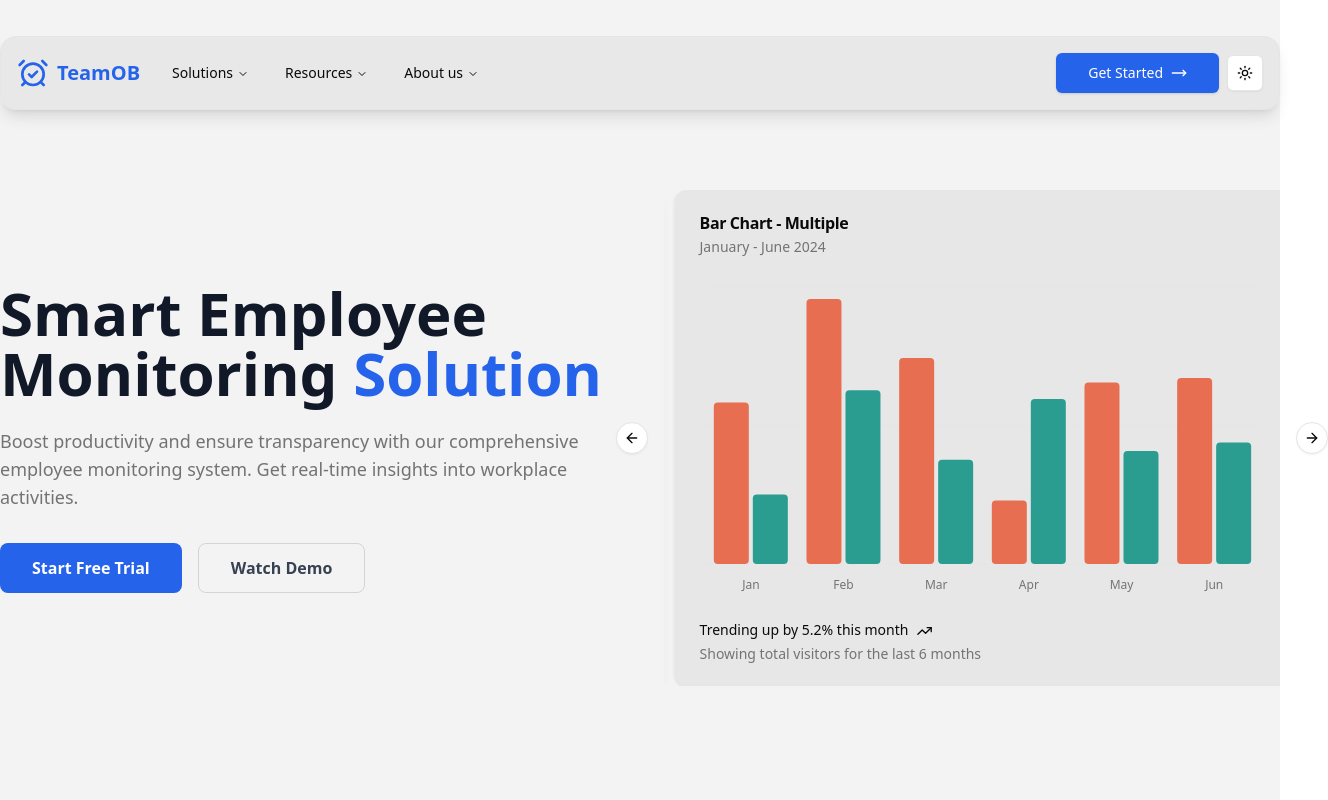
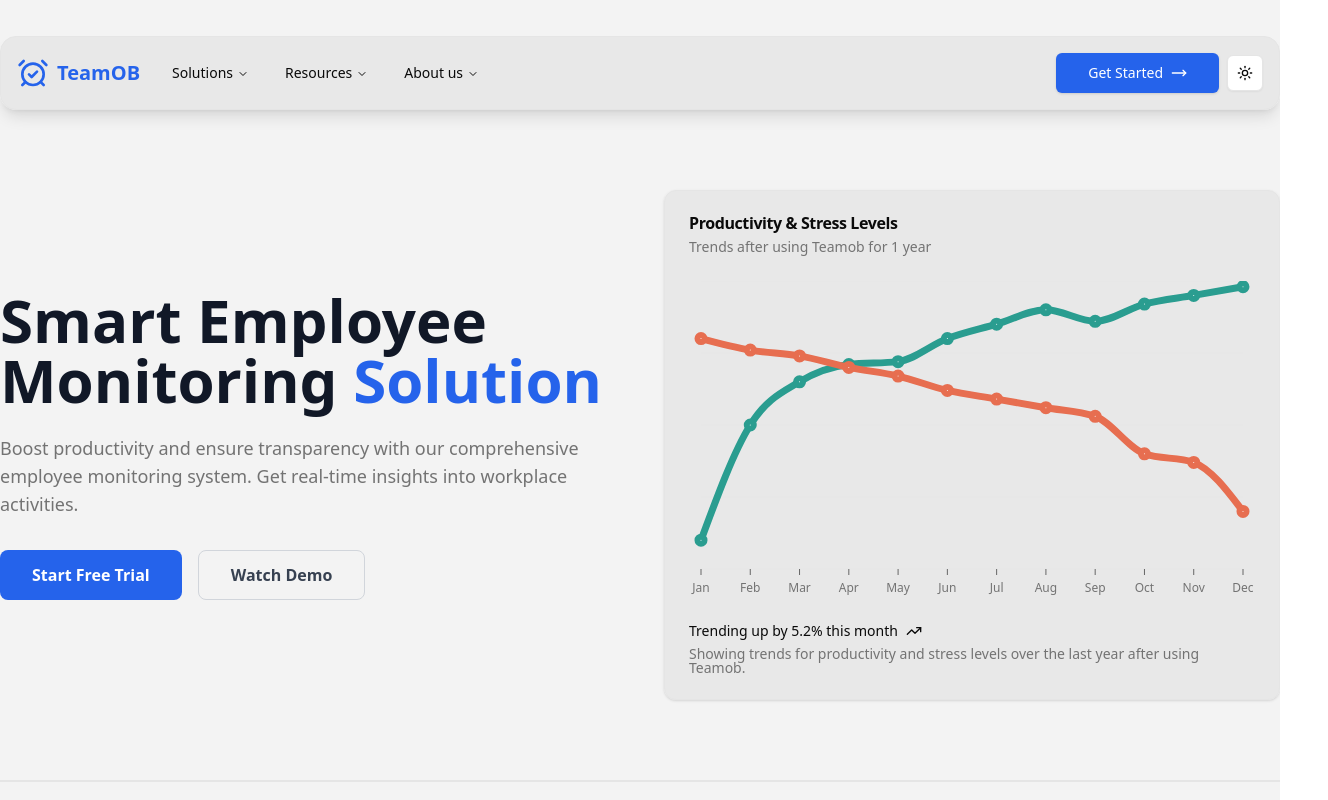
Before and after one commit to tsahil01/teamOB-homepage, a React (Vite) app: page / in a window 1280 px wide. Shown: the top 800 px of the page, 1328 px wide, since content can reach past the window. Built offline with nearby package versions, Linux system fonts and the light colour scheme.

Commit message:
major ui changes

```diff
--- a/src/components/HomePage.tsx
+++ b/src/components/HomePage.tsx
@@ -5,7 +5,7 @@ import { Navbar } from "./nav/navbar";
 
 export function Home() {
     return <>
-        <div className="flex flex-col h-screen w-screen bg-primary/5">
+        <div className="flex flex-col min-h-screen w-screen bg-primary/5">
             <main className="flex flex-col mx-auto mt-9">
                 <Navbar />
                 <HeroSection />
--- a/src/components/features/feature-component.tsx
+++ b/src/components/features/feature-component.tsx
@@ -26,7 +26,7 @@ const features = [
 
 export function Features() {
   return (
-    <section className="container py-20">
+    <section className="container py-20 p-4 border-t-2">
       <div className="text-center mb-12">
         <h2 className="text-3xl font-bold tracking-tight mb-4">
           Tools to Empower Your Team
--- a/src/components/hero/hero.tsx
+++ b/src/components/hero/hero.tsx
@@ -1,4 +1,5 @@
 
+import { RightChartThree } from "./right-chart-three";
 import { RightSide } from "./right-side-carousal";
 
 export function HeroSection() {
@@ -24,11 +25,11 @@ export function HeroSection() {
 
             <div className="flex-1 relative">
                 {/* <RightChart/> */}
-                <RightSide />
+                <RightChartThree />
 
                 {/* Background Decorative Elements */}
-                <div className="absolute -z-10 top-0 right-0 w-72 h-72 dark:bg-green-950 rounded-full blur-3xl"></div>
-                <div className="absolute -z-10 bottom-0 left-0 w-72 h-72 dark:bg-blue-950 rounded-full blur-3xl"></div>
+                {/* <div className="absolute -z-10 top-0 right-0 w-72 h-72 dark:bg-green-950 rounded-full blur-3xl"></div>
+                <div className="absolute -z-10 bottom-0 left-0 w-72 h-72 dark:bg-blue-950 rounded-full blur-3xl"></div> */}
             </div>
         </div>
     </>
--- a/src/components/hero/right-chart-three.tsx
+++ b/src/components/hero/right-chart-three.tsx
@@ -1,189 +1,108 @@
 "use client"
 
-import * as React from "react"
-import { Label, Pie, PieChart, Sector } from "recharts"
-import { PieSectorDataItem } from "recharts/types/polar/Pie"
+import { TrendingUp } from "lucide-react"
+import { CartesianGrid, Line, LineChart, XAxis } from "recharts"
 
 import {
   Card,
   CardContent,
   CardDescription,
+  CardFooter,
   CardHeader,
   CardTitle,
 } from "@/components/ui/card"
 import {
   ChartConfig,
   ChartContainer,
-  ChartStyle,
   ChartTooltip,
   ChartTooltipContent,
 } from "@/components/ui/chart"
-import {
-  Select,
-  SelectContent,
-  SelectItem,
-  SelectTrigger,
-  SelectValue,
-} from "@/components/ui/select"
-const desktopData = [
-  { month: "january", desktop: 186, fill: "var(--color-january)" },
-  { month: "february", desktop: 305, fill: "var(--color-february)" },
-  { month: "march", desktop: 237, fill: "var(--color-march)" },
-  { month: "april", desktop: 173, fill: "var(--color-april)" },
-  { month: "may", desktop: 209, fill: "var(--color-may)" },
-]
+
+const chartData = [
+  { month: "January", productivity: 10, stress: 80 },
+  { month: "February", productivity: 50, stress: 76 },
+  { month: "March", productivity: 65, stress: 74 },
+  { month: "April", productivity: 71, stress: 70 },
+  { month: "May", productivity: 72, stress: 67 }, // Drop in productivity
+  { month: "June", productivity: 80, stress: 62 },
+  { month: "July", productivity: 85, stress: 59 },
+  { month: "August", productivity: 90, stress: 56 },
+  { month: "September", productivity: 86, stress: 53 }, // Drop in productivity
+  { month: "October", productivity: 92, stress: 40 },
+  { month: "November", productivity: 95, stress: 37 },
+  { month: "December", productivity: 98, stress: 20 },
+];
 
 const chartConfig = {
-  visitors: {
-    label: "Visitors",
+  productivity: {
+    label: "Productivity",
+    color: "hsl(var(--chart-2))", // Use your own color here
   },
-  desktop: {
-    label: "Desktop",
-  },
-  mobile: {
-    label: "Mobile",
-  },
-  january: {
-    label: "January",
-    color: "hsl(var(--chart-1))",
-  },
-  february: {
-    label: "February",
-    color: "hsl(var(--chart-2))",
-  },
-  march: {
-    label: "March",
-    color: "hsl(var(--chart-3))",
-  },
-  april: {
-    label: "April",
-    color: "hsl(var(--chart-4))",
-  },
-  may: {
-    label: "May",
-    color: "hsl(var(--chart-5))",
+  stress: {
+    label: "Stress",
+    color: "hsl(var(--chart-1))", // Use your own color here
   },
 } satisfies ChartConfig
 
 export function RightChartThree() {
-  const id = "pie-interactive"
-  const [activeMonth, setActiveMonth] = React.useState(desktopData[0].month)
-
-  const activeIndex = React.useMemo(
-    () => desktopData.findIndex((item) => item.month === activeMonth),
-    [activeMonth]
-  )
-  const months = React.useMemo(() => desktopData.map((item) => item.month), [])
-
   return (
-    <Card data-chart={id} className="flex flex-col h-full dark:bg-black bg-primary/5">
-      <ChartStyle id={id} config={chartConfig} />
-      <CardHeader className="flex-row items-start space-y-0 pb-0">
-        <div className="grid gap-1">
-          <CardTitle>Pie Chart - Interactive</CardTitle>
-          <CardDescription>January - June 2024</CardDescription>
-        </div>
-        <Select value={activeMonth} onValueChange={setActiveMonth}>
-          <SelectTrigger
-            className="ml-auto h-7 w-[130px] rounded-lg pl-2.5"
-            aria-label="Select a value"
+    <Card className="flex-col w-full h-full bg-primary/5 z-10">
+      <CardHeader>
+        <CardTitle>
+          Productivity & Stress Levels
+        </CardTitle>
+        <CardDescription>
+        Trends after using Teamob for 1 year
+        </CardDescription>
+      </CardHeader>
+      <CardContent>
+        <ChartContainer config={chartConfig}>
+          <LineChart
+            accessibilityLayer
+            data={chartData}
+            margin={{
+              left: 12,
+              right: 12,
+            }}
           >
-            <SelectValue placeholder="Select month" />
-          </SelectTrigger>
-          <SelectContent align="end" className="rounded-xl">
-            {months.map((key) => {
-              const config = chartConfig[key as keyof typeof chartConfig]
-
-              if (!config) {
-                return null
-              }
-
-              return (
-                <SelectItem
-                  key={key}
-                  value={key}
-                  className="rounded-lg [&_span]:flex"
-                >
-                  <div className="flex items-center gap-2 text-xs">
-                    <span
-                      className="flex h-3 w-3 shrink-0 rounded-sm"
-                      style={{
-                        backgroundColor: `var(--color-${key})`,
-                      }}
-                    />
-                    {config?.label}
-                  </div>
-                </SelectItem>
-              )
-            })}
-          </SelectContent>
-        </Select>
-      </CardHeader>
-      <CardContent className="flex flex-1 justify-center pb-0">
-        <ChartContainer
-          id={id}
-          config={chartConfig}
-          className="mx-auto aspect-square w-full max-w-[300px]"
-        >
-          <PieChart>
-            <ChartTooltip
-              cursor={false}
-              content={<ChartTooltipContent hideLabel />}
+            <CartesianGrid vertical={false} />
+            <XAxis
+              dataKey="month"
+              tickLine={true}
+              axisLine={false}
+              tickMargin={8}
+              tickFormatter={(value) => value.slice(0, 3)}
             />
-            <Pie
-              data={desktopData}
-              dataKey="desktop"
-              nameKey="month"
-              innerRadius={60}
-              strokeWidth={5}
-              activeIndex={activeIndex}
-              activeShape={({
-                outerRadius = 0,
-                ...props
-              }: PieSectorDataItem) => (
-                <g>
-                  <Sector {...props} outerRadius={outerRadius + 10} />
-                  <Sector
-                    {...props}
-                    outerRadius={outerRadius + 25}
-                    innerRadius={outerRadius + 12}
-                  />
-                </g>
-              )}
-            >
-              <Label
-                content={({ viewBox }) => {
-                  if (viewBox && "cx" in viewBox && "cy" in viewBox) {
-                    return (
-                      <text
-                        x={viewBox.cx}
-                        y={viewBox.cy}
-                        textAnchor="middle"
-                        dominantBaseline="middle"
-                      >
-                        <tspan
-                          x={viewBox.cx}
-                          y={viewBox.cy}
-                          className="fill-foreground text-3xl font-bold"
-                        >
-                          {desktopData[activeIndex].desktop.toLocaleString()}
-                        </tspan>
-                        <tspan
-                          x={viewBox.cx}
-                          y={(viewBox.cy || 0) + 24}
-                          className="fill-muted-foreground"
-                        >
-                          Visitors
-                        </tspan>
-                      </text>
-                    )
-                  }
-                }}
-              />
-            </Pie>
-          </PieChart>
+            <ChartTooltip cursor={false} content={<ChartTooltipContent />} />
+            <Line
+              dataKey="productivity"
+              type="monotone"  // Monotone creates a smooth curve
+              stroke={chartConfig.productivity.color}
+              strokeWidth={7}
+              dot={true}
+            />
+            <Line
+              dataKey="stress"
+              type="monotone"  // Monotone creates a smooth curve
+              stroke={chartConfig.stress.color}
+              strokeWidth={7}
+              dot={true}
+            />
+          </LineChart>
         </ChartContainer>
       </CardContent>
+      <CardFooter>
+        <div className="flex w-full items-start gap-2 text-sm">
+          <div className="grid gap-2">
+            <div className="flex items-center gap-2 font-medium leading-none">
+              Trending up by 5.2% this month <TrendingUp className="h-4 w-4" />
+            </div>
+            <div className="flex items-center gap-2 leading-none text-muted-foreground">
+              Showing trends for productivity and stress levels over the last year after using Teamob.
+            </div>
+          </div>
+        </div>
+      </CardFooter>
     </Card>
   )
 }
--- a/src/components/hero/right-chart-two.tsx
+++ b/src/components/hero/right-chart-two.tsx
@@ -39,7 +39,7 @@ const chartConfig = {
 
 export function RightChartTwo() {
   return (
-    <Card className="flex-col w-full h-full dark:bg-black bg-primary/5">
+    <Card className="flex-col w-full h-full bg-primary/5 z-10">
       <CardHeader>
         <CardTitle>Bar Chart - Multiple</CardTitle>
         <CardDescription>January - June 2024</CardDescription>
--- a/src/components/hero/right-side-carousal.tsx
+++ b/src/components/hero/right-side-carousal.tsx
@@ -18,25 +18,25 @@ export function RightSide() {
   )
 
   return (
-    <Carousel
-      plugins={[plugin.current]}
-      className="w-full"
-      onMouseEnter={plugin.current.stop}
-      onMouseLeave={plugin.current.reset}
-    >
-      <CarouselContent className="shadow-lg ">
-        <CarouselItem>
-            <RightChartOne />
-        </CarouselItem>
-        <CarouselItem>
-            <RightChartTwo />
-        </CarouselItem>
-        <CarouselItem>
-            <RightChartThree />
-        </CarouselItem>
-      </CarouselContent>
-      <CarouselPrevious />
-      <CarouselNext />
-    </Carousel>
+    // <Carousel
+    //   plugins={[plugin.current]}
+    //   className="w-full"
+    //   onMouseEnter={plugin.current.stop}
+    //   onMouseLeave={plugin.current.reset}
+    // >
+    //   <CarouselContent className="shadow-lg ">
+    //     <CarouselItem>
+    //         <RightChartOne />
+    //     </CarouselItem>
+    //     <CarouselItem>
+    //         <RightChartTwo />
+    //     </CarouselItem>
+    //     <CarouselItem>
+    //         <RightChartThree />
+    //     </CarouselItem>
+    //   </CarouselContent>
+    //   <CarouselPrevious />
+    //   <CarouselNext />
+    // </Carousel>
   )
 }
```
